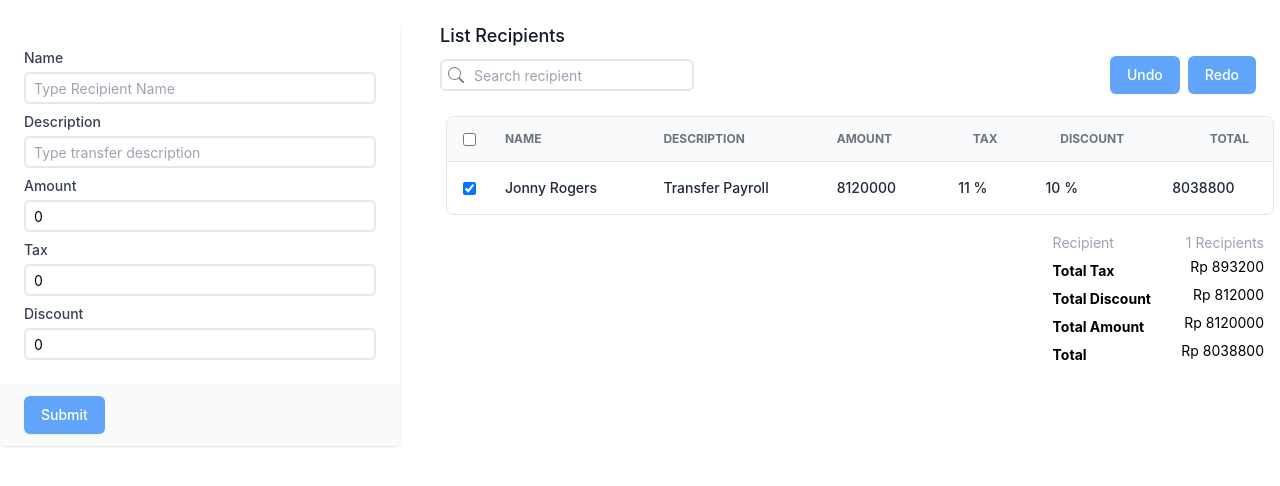
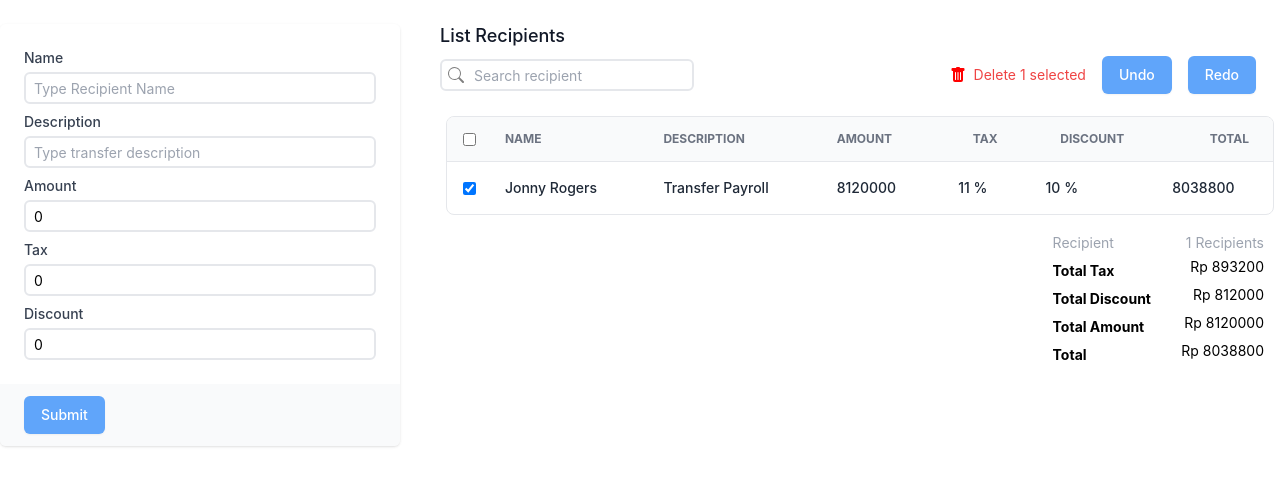
Before and after one commit to dannycahyo/recipient-app, a React (Create React App) app: page / in a window 1280 px wide. Both pictures are taken after a click on the checkbox 469 px from the left and 188 px from the top of the page. Shown: the top 486 px of the page. Built offline with nearby package versions, Linux system fonts and the light colour scheme; data requests are answered from the project's data file.

Commit message:
feat: implement delete recipient

```diff
--- a/src/component/RecipientList.tsx
+++ b/src/component/RecipientList.tsx
@@ -1,11 +1,24 @@
 import React from "react";
 import useRecipient from "../hooks/useRecipient";
 import { Recipient } from "../types/recipient";
-import { BsSearch } from "react-icons/bs";
+import { BsSearch, BsFillTrashFill } from "react-icons/bs";
 
 const RecipientList = () => {
-  const { recipients } = useRecipient();
+  const { recipients, deleteRecipientById } = useRecipient();
   const [searchRecipient, setSearchRecipient] = React.useState<string>("");
+
+  const [selectedRecipients, setSelectedRecipients] = React.useState<string[]>(
+    []
+  );
+
+  const handleDeleteRecipient = (selectedRecipients: string[]) => {
+    selectedRecipients.forEach((recipientId: string) => {
+      deleteRecipientById(recipientId);
+      setSelectedRecipients((prevRecipients) =>
+        prevRecipients.filter((prevRecipient) => prevRecipient !== recipientId)
+      );
+    });
+  };
 
   const filteredRecipients = recipients?.filter(
     (recipient) =>
@@ -70,8 +83,17 @@ const RecipientList = () => {
           />
         </div>
 
-        <div className="pr-6">
-          <button className="inline-flex justify-center rounded-md border border-transparent bg-blue-400 py-2 px-4 text-sm font-medium text-white shadow-sm hover:bg-blue-400 focus:outline-none focus:ring-2 focus:ring-blue-600 focus:ring-offset-2 mr-2">
+        <div className="pr-6 flex gap-4">
+          {selectedRecipients.length !== 0 && (
+            <button onClick={() => handleDeleteRecipient(selectedRecipients)}>
+              <div className="flex gap-2 justify-center items-center">
+                <BsFillTrashFill color="red" />
+                <p className="text-red-500 text-sm">{`Delete ${selectedRecipients.length} selected`}</p>
+              </div>
+            </button>
+          )}
+
+          <button className="inline-flex justify-center rounded-md border border-transparent bg-blue-400 py-2 px-4 text-sm font-medium text-white shadow-sm hover:bg-blue-400 focus:outline-none focus:ring-2 focus:ring-blue-600 focus:ring-offset-2">
             Undo
           </button>
           <button className="inline-flex justify-center rounded-md border border-transparent bg-blue-400 py-2 px-4 text-sm font-medium text-white shadow-sm hover:bg-blue-400 focus:outline-none focus:ring-2 focus:ring-blue-600 focus:ring-offset-2">
@@ -146,6 +168,21 @@ const RecipientList = () => {
                             <input
                               type="checkbox"
                               className="text-blue-600 border-gray-200 rounded focus:ring-blue-500"
+                              onChange={(event) => {
+                                if (event.target.checked) {
+                                  setSelectedRecipients((prevRecipient) => [
+                                    ...prevRecipient,
+                                    recipient.id,
+                                  ]);
+                                } else {
+                                  setSelectedRecipients((prevRecipients) =>
+                                    prevRecipients.filter(
+                                      (prevRecipient) =>
+                                        prevRecipient !== recipient.id
+                                    )
+                                  );
+                                }
+                              }}
                             />
                             <label htmlFor="checkbox" className="sr-only">
                               Checkbox
--- a/src/fetcher/recipient.ts
+++ b/src/fetcher/recipient.ts
@@ -19,3 +19,12 @@ export const addRecipient = async (newRecipient: Recipient) => {
   const recipient = await res.json();
   return recipient;
 };
+
+export const deleteRecipient = async (recipientId: string) => {
+  const res = await fetch(`http://localhost:3000/recipients/${recipientId}`, {
+    method: "DELETE",
+    headers: { "Content-Type": "application/json" },
+  });
+  const recipient = await res.json();
+  return recipient;
+};
--- a/src/hooks/useRecipient.ts
+++ b/src/hooks/useRecipient.ts
@@ -1,6 +1,10 @@
 import { useQuery, useMutation, useQueryClient } from "@tanstack/react-query";
 import { Recipient } from "../types/recipient";
-import { getRecipients, addRecipient } from "../fetcher/recipient";
+import {
+  getRecipients,
+  addRecipient,
+  deleteRecipient,
+} from "../fetcher/recipient";
 
 export default function useRecipient() {
   const queryClient = useQueryClient();
@@ -17,8 +21,16 @@ export default function useRecipient() {
     },
   });
 
+  const { mutate: deleteRecipientById } = useMutation({
+    mutationFn: deleteRecipient,
+    onSuccess: () => {
+      queryClient.invalidateQueries({ queryKey: ["recipients"] });
+    },
+  });
+
   return {
     recipients,
     addNewRecipient,
+    deleteRecipientById,
   };
 }
```
